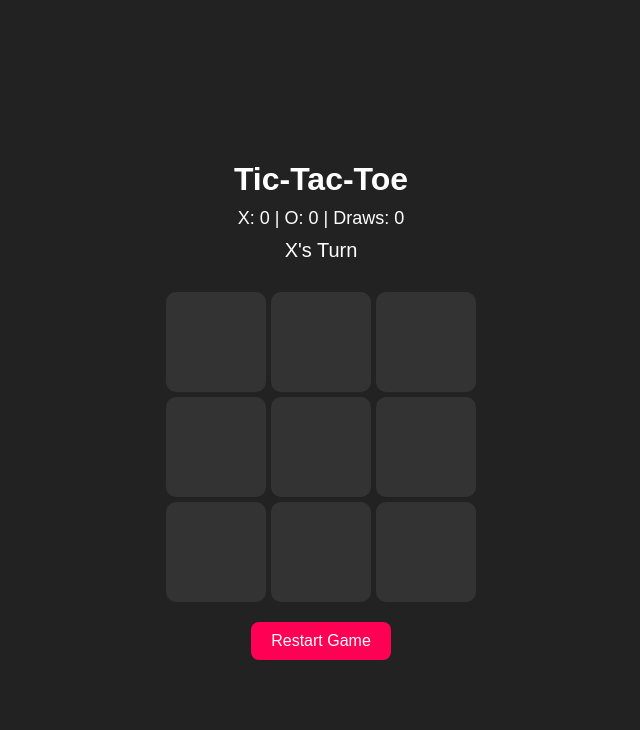
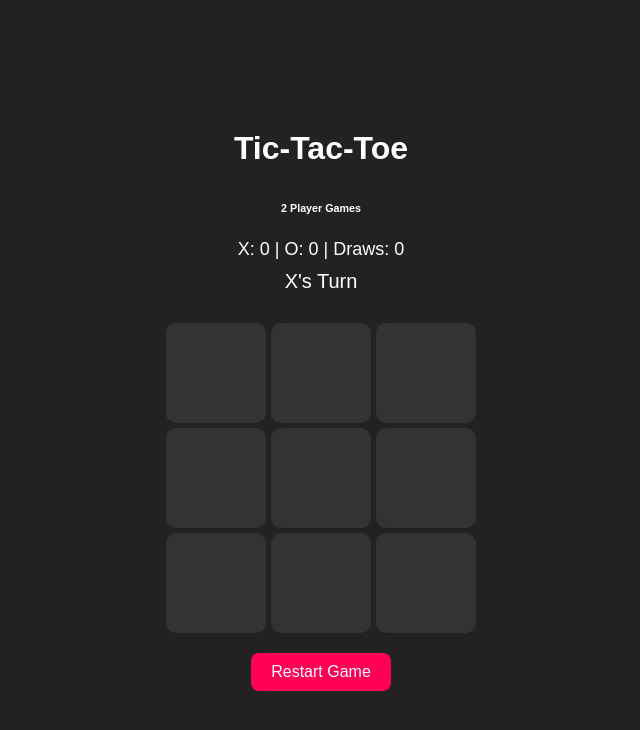
Before and after one commit to dyrrogamerz/Tic-Tac-Toe-Game, a plain HTML site: page index.html in a window 1280 px wide. Shown: the whole page, without its empty margins (319-959 px from the left). Drawn offline with Linux system fonts and the light colour scheme.

Commit message:
Update index.html
Added H6 tag

```diff
--- a/index.html
+++ b/index.html
@@ -56,6 +56,7 @@
 <body>
 
 <h1>Tic-Tac-Toe</h1>
+<h6>2 Player Games</h6>
 <div id="scoreboard">X: 0 | O: 0 | Draws: 0</div>
 <div id="status">X's Turn</div>
 <div id="board"></div>
```
